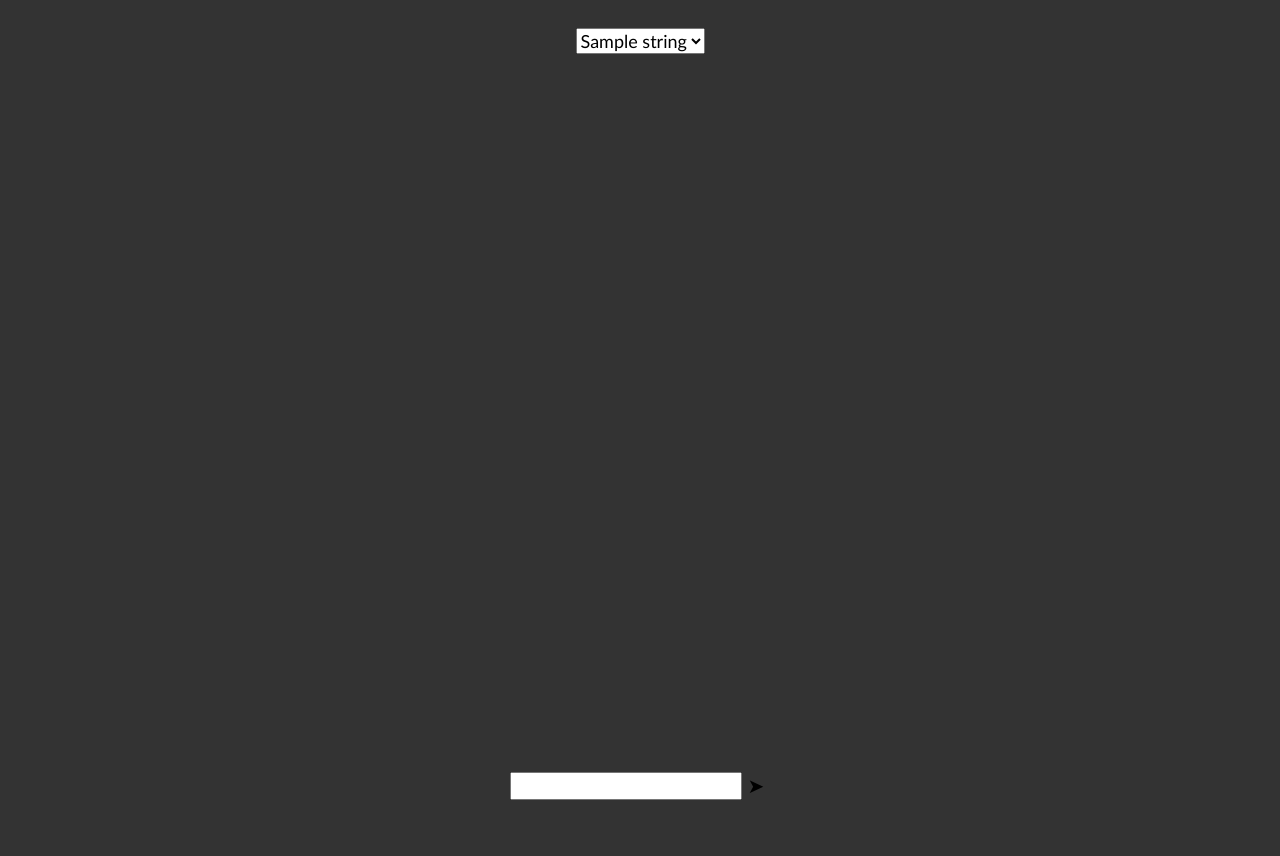
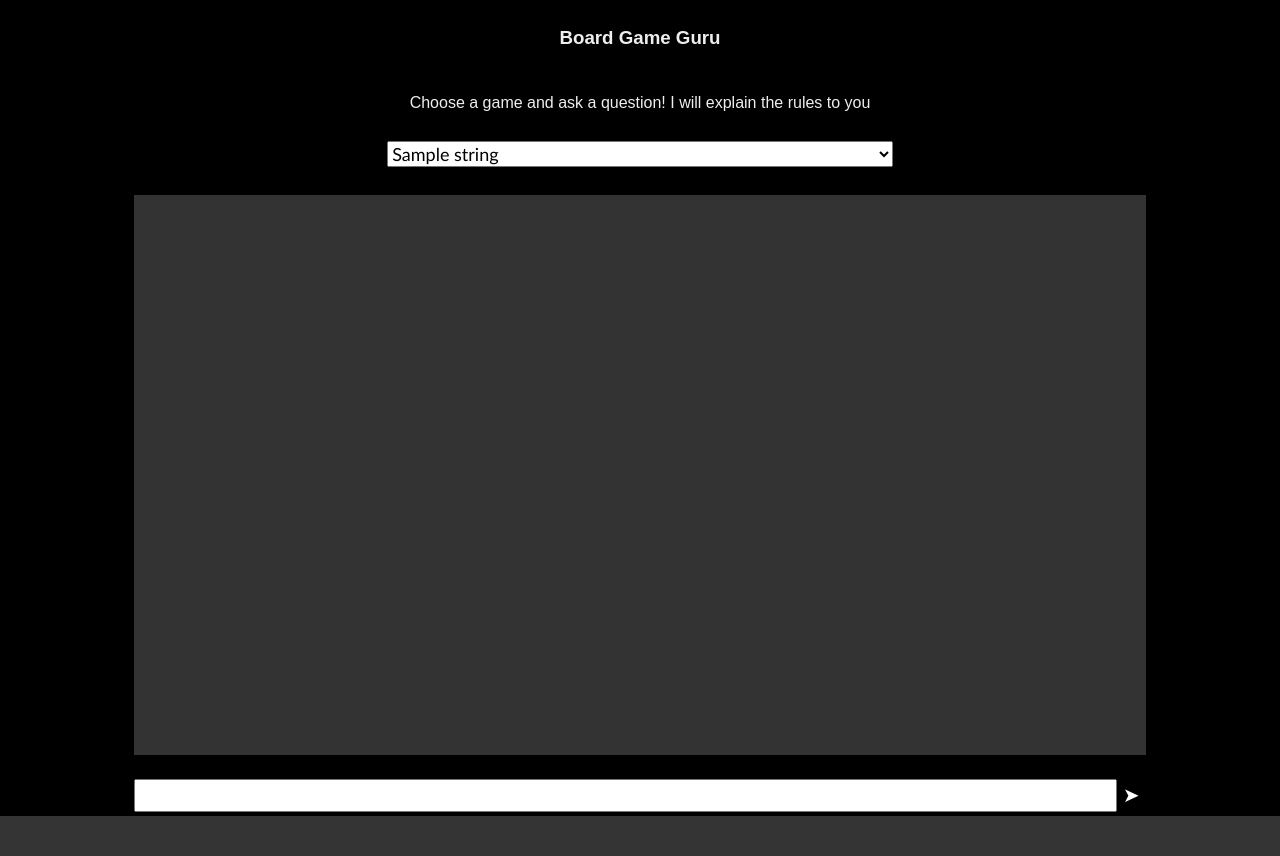
Before and after one commit to smittysoup/BoardGameHelper, a Flask app: template templates/index.html in a window 1280 px wide. After the commit the page ends 816 px from the top, so only its background shows below. Run offline with Flask 3, Linux system fonts and the light colour scheme; the template is opened without the code that fills it: most values are stand-ins (such as "Sample title", 1, 10 or a date in 2020).

Commit message:
update UI

```diff
--- a/templates/index.html
+++ b/templates/index.html
@@ -2,10 +2,10 @@
     <!DOCTYPE html>
     <html>
     <head>
-        <title>Chat Application</title>
+        <title>Board Game Helper</title>
         <style>
             body {
-                background-color: #333;
+                background-color: #000;
                 color: #eee;
                 font-family: Arial, sans-serif;
                 font-size: 16px;
@@ -14,38 +14,52 @@
                 align-items: center;
                 justify-content: space-between;
                 height: 100vh;
-                padding: 20px 0;
+            }
+            #drop-down-box {
+                margin-bottom: 2px;
+                margin-top: 2px;
+                position: top;
+                width: 40%;
+                font-size: 18px; /* original 16px + 2px */
+                font-family: 'Calibri', sans-serif; /* use Calibri or fallback to sans-serif */
             }
             #chat-box {
+                background: #333;
+                position: relative-top;
+                height: 70%;
                 width: 80%;
-                height: 80%;
                 overflow-y: scroll;
             }
             #input-box {
-                position: fixed;
-                bottom: 0;
+                position: relative-top;
                 width: 80%;
                 display: flex;
-                justify-content: center;
+                justify-content: right;
                 align-items: center;
             }
             #send-button {
                 background-color: transparent;
                 border: none;
+                color: #fff;
                 cursor: pointer;
                 font-size: 20px; /* original 16px + 4px */
             }
-            #chat-input,
-            #drop-down-box {
-                font-size: 18px; /* original 16px + 2px */
+            #chat-input
+            {
+                width: 100%;
+                height: 100%;
+                padding-top: 2px;
+                font-size: 14px;
                 font-family: 'Calibri', sans-serif; /* use Calibri or fallback to sans-serif */
-            }
-            #drop-down-box {
-                margin-bottom: 20px;
-            }
+            },
+
+
         </style>
+
     </head>
     <body>
+        <h3>Board Game Guru</h3>
+        Choose a game and ask a question! I will explain the rules to you<br>
         <select id="drop-down-box">
             {% for string in games %}
                 <option>{{ string }}</option>
@@ -53,7 +67,7 @@
         </select>
         <div id="chat-box"></div>
         <div id="input-box">
-            <input type="text" id="chat-input">
+            <input type="text" id="chat-input" >
             <button id="send-button">➤</button>
         </div>
         <script src="https://code.jquery.com/jquery-3.6.0.min.js"></script>
```
